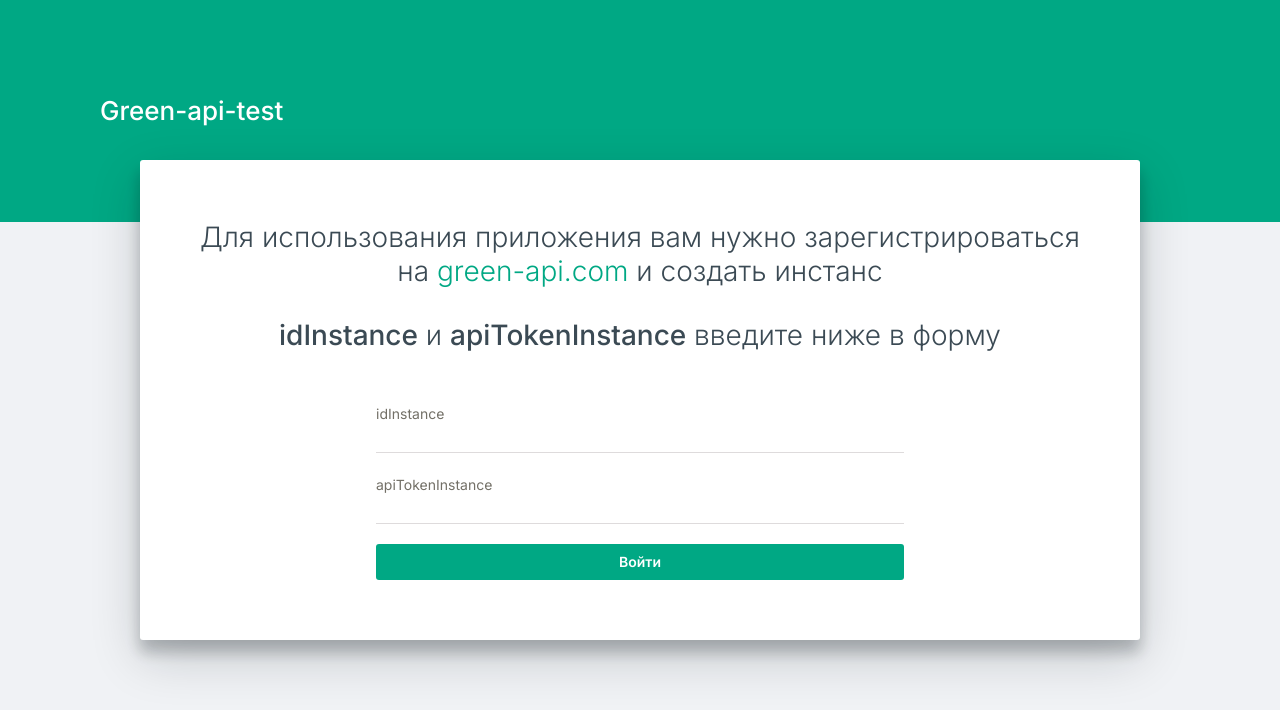
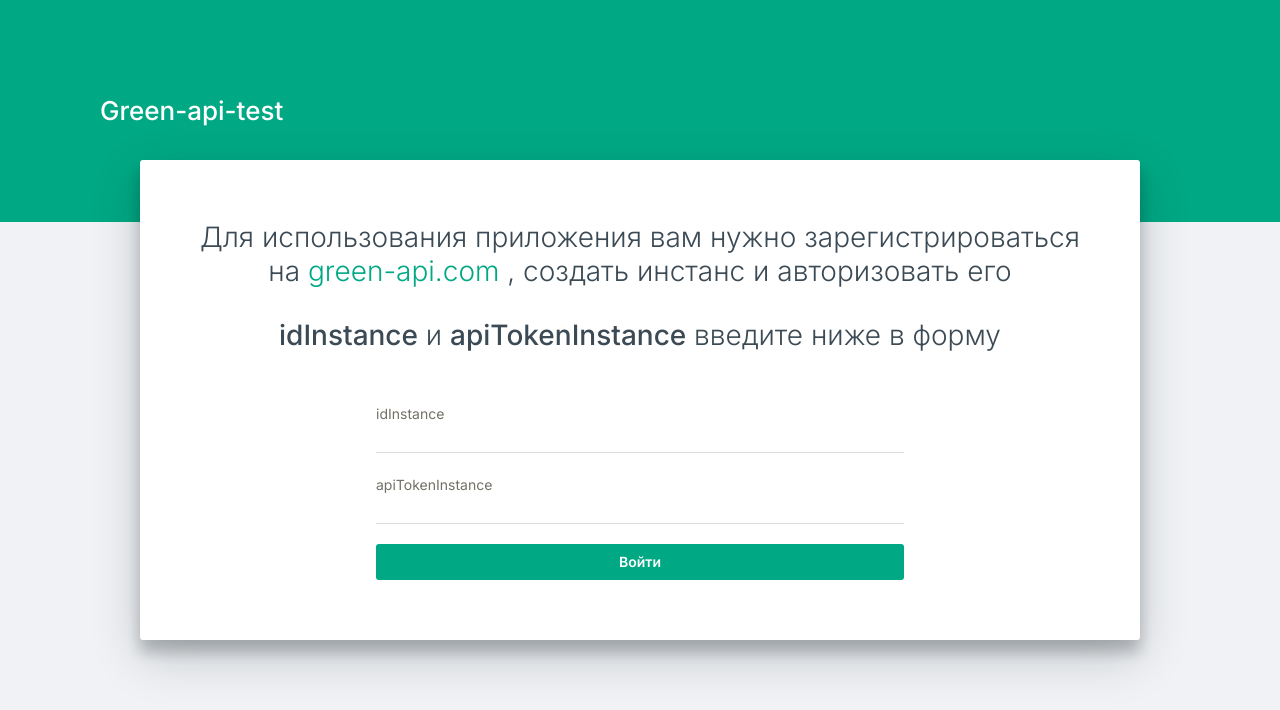
Before and after one commit to Stemmy287/green-api-test, a React (Create React App) app: page /login in a window 1280 px wide. Shown: the top 710 px of the page. Built offline with nearby package versions, Linux system fonts and the light colour scheme.

Commit message:
fix: is initialized app state

```diff
--- a/src/modules/loginModule/components/Login/Login.tsx
+++ b/src/modules/loginModule/components/Login/Login.tsx
@@ -36,7 +36,6 @@
 	}
 
 	return (
-
 		<div className={s.container}>
 			<div className={s.info}>
 						<span>
@@ -48,7 +47,7 @@
 							>
 								{' green-api.com '}
 							</a>
-						 	и создать инстанс
+						 	, создать инстанс и авторизовать его
 						</span>
 				<span><b>idInstance</b> и <b>apiTokenInstance</b> введите ниже в форму</span>
 			</div>
--- a/src/modules/loginModule/loginSelectors.ts
+++ b/src/modules/loginModule/loginSelectors.ts
@@ -2,4 +2,3 @@
 
 export const instanceDataSelector = (state: AppRootStateType) => state.login.instanceData
 export const isLoggedInSelector = (state: AppRootStateType) => state.login.isLoggedIn
-export const isInitializedSelector = (state: AppRootStateType) => state.login.isInitialized
--- a/src/modules/loginModule/loginSlice.ts
+++ b/src/modules/loginModule/loginSlice.ts
@@ -1,5 +1,6 @@
 import { createAsyncThunk, createSlice, PayloadAction } from '@reduxjs/toolkit'
 import { InstanceDataType, loginApi } from 'modules/loginModule'
+import { setIsInitialized } from 'app'
 
 export const loginTC = createAsyncThunk('login/loginTC', async (param: InstanceDataType, {
 	dispatch,
@@ -25,14 +26,10 @@
 	initialState: {
 		instanceData: null as InstanceDataType | null,
 		isLoggedIn: false,
-		isInitialized: false
 	},
 	reducers: {
 		setIsLoggedIn(state, action: PayloadAction<boolean>) {
 			state.isLoggedIn = action.payload
-		},
-		setIsInitialized(state) {
-			state.isInitialized = true
 		},
 		setInstanceData(state, action: PayloadAction<InstanceDataType>) {
 			state.instanceData = action.payload
@@ -49,7 +46,6 @@
 export const {
 	setInstanceData,
 	removeInstanceData,
-	setIsLoggedIn,
-	setIsInitialized
+	setIsLoggedIn
 } = slice.actions
 export const loginReducer = slice.reducer
```
